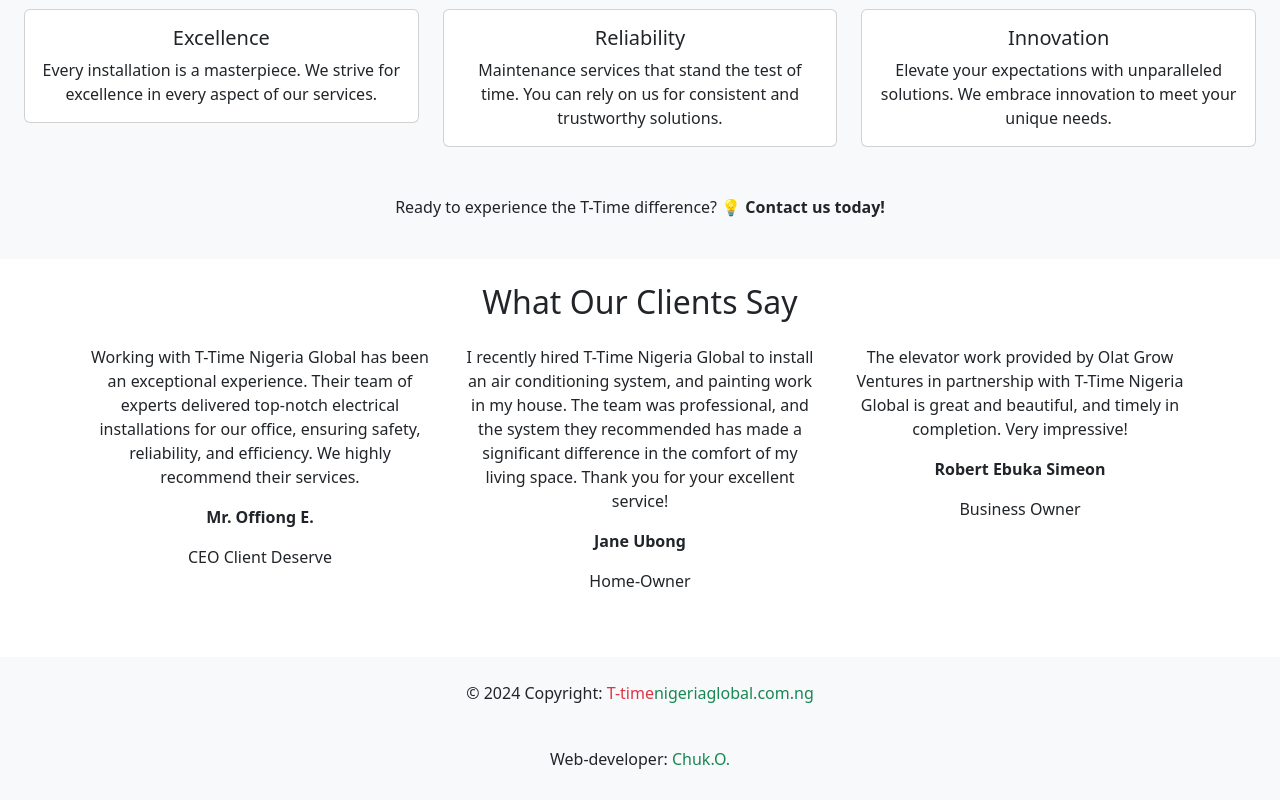
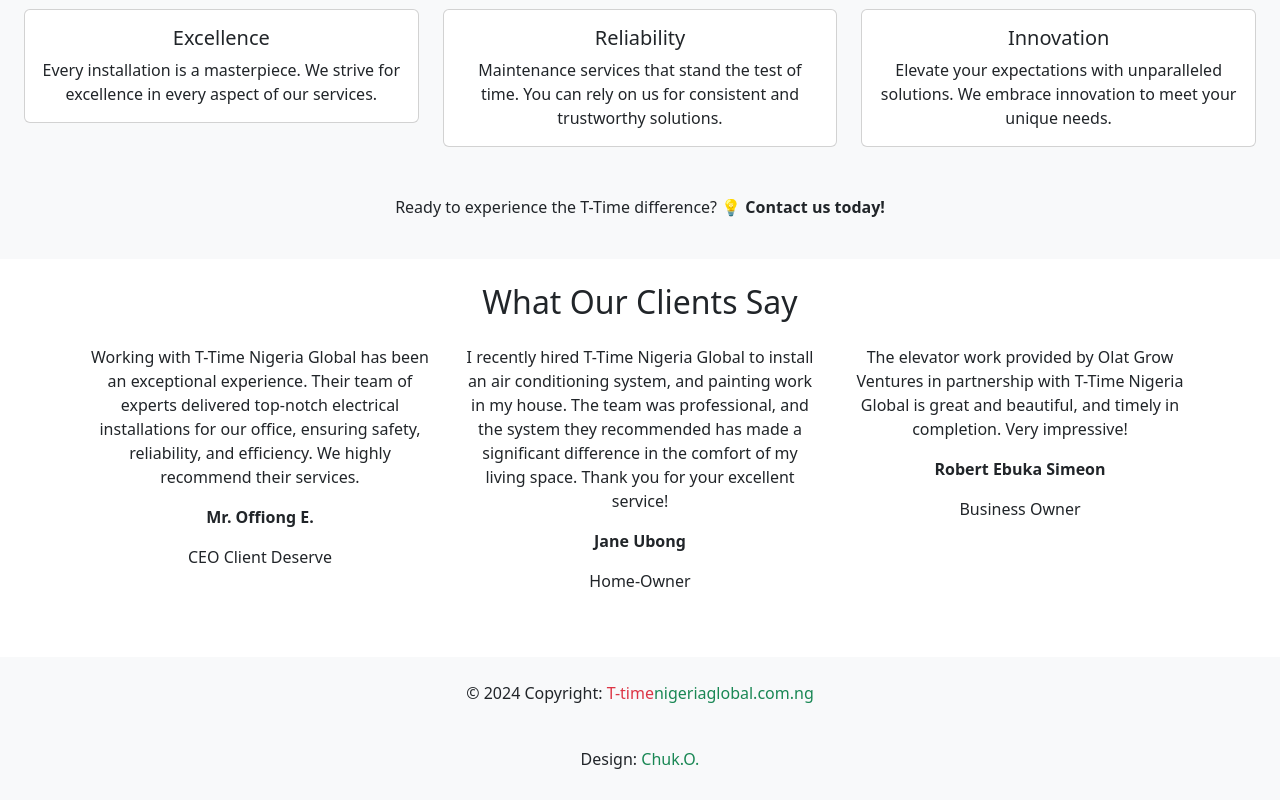
Before and after one commit to Chuksolex/T-Time-Global, a React (Vite) app: page / in a window 1280 px wide. Shown: the part 2282-3082 px from the top of the page. Built offline with nearby package versions, Linux system fonts and the light colour scheme.

Commit message:
site map and desinged

```diff
--- a/package.json
+++ b/package.json
@@ -36,6 +36,7 @@
     "serve": "^14.2.1",
     "vite": "^5.0.12",
     "vite-plugin-copy": "^0.1.6",
+    "vite-plugin-sitemap": "^0.5.3",
     "vite-plugin-static-copy": "^1.0.0"
   }
 }
--- a/src/components/footer/Footer.jsx
+++ b/src/components/footer/Footer.jsx
@@ -1,9 +1,7 @@
 import "./Footer.scss";
-//import { Cart4, Cart3, Trash, Heart, Plus, Dash } from 'react-bootstrap-icons'
 import { Link } from 'react-router-dom';
 
 const Footer = () => {
-//const navigate = useNavigate();
 
 
 
@@ -28,7 +26,7 @@
             > <span className="fs-6"><span className="text-danger fs-6">T-time</span>nigeriaglobal.com.ng</span></Link>
           </div>
 
-          <div  className="text-center p-3"><span className="fw-6 fs-6">Web-developer: </span>
+          <div  className="text-center p-3"><span className="fw-6 fs-6">Design: </span>
             <Link to="https://ng.linkedin.com/in/chukwuma-oleka" target="_blank"
             > <span className="text-success fw-6 fs-6" >Chuk.O.</span></Link>
           </div>
--- a/vite.config.js
+++ b/vite.config.js
@@ -1,11 +1,14 @@
 import { defineConfig } from 'vite';
 import react from '@vitejs/plugin-react';
-import { viteStaticCopy } from 'vite-plugin-static-copy'
+import { viteStaticCopy } from 'vite-plugin-static-copy';
+import Sitemap from 'vite-plugin-sitemap';
+
 
 // https://vitejs.dev/config/
 export default defineConfig({
   plugins: [
     react(),
+    Sitemap(),
     viteStaticCopy({
       targets: [
         {
```
Also changed, not shown: 1 other file (tests, documents, lock files or other folders).
